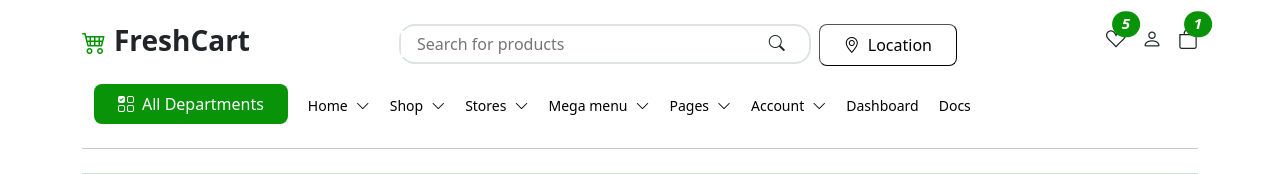
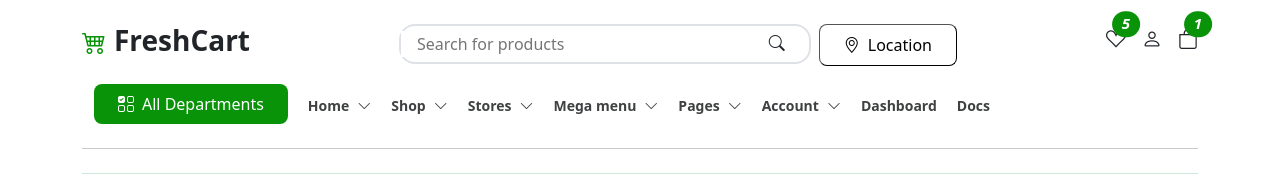
Before and after one commit to Madhu12061993/react-task-freshcart, a React (Vite) app: page / in a window 1280 px wide. Shown: the top 174 px of the page. Built offline with nearby package versions, Linux system fonts and the light colour scheme.

Commit message:
changed in hover  only one menu

```diff
--- a/src/component/FeatureCarousal.tsx
+++ b/src/component/FeatureCarousal.tsx
@@ -65,7 +65,7 @@ const dataArr = (arr: Carousal[], size: number) => {
 
     if (chunk.length < size && result.length > 0) {
       const prev = result[result.length - 1];
-      chunk = [...prev.slice(size-(size-chunk.length)) , ...chunk];
+      chunk = [...prev.slice(size - (size - chunk.length)), ...chunk];
     }
     result.push(chunk);
   }
@@ -74,7 +74,7 @@ const dataArr = (arr: Carousal[], size: number) => {
 
 const groupData = dataArr(datas, 4);
 const FeatureCarousal = () => {
-  const [isHovered , setisHovered] = useState(false);
+  const [isHovered, setisHovered] = useState<number | null>(null);
   return (
     <>
 
@@ -86,19 +86,23 @@ const FeatureCarousal = () => {
 
               <div key={i} className={`carousel-item ${i === 0 ? "active" : ""} `}>
                 <div className='row row-cols-1 row-cols-md-4  '>
-                  {group.map((item, index) => (
-                    <div key={index} className="col">
-                      <div className={`card ${isHovered ? "border-success" : ""}`}
-                       onMouseEnter={() => setisHovered(true)}
-                       onMouseLeave={() => setisHovered(false)}>
-                        <figure className="figure text-center ">
-                          <img src={item.imagUrl} className="figure-img img-fluid rounded" alt={item.title} />
-                          <figcaption className="figure-caption">{item.title}</figcaption>
-                        </figure>
+                  {group.map((item, index) => {
+                    const UniqueIndex = i * 4 + index;
+                    return (
+                      <div key={UniqueIndex} className="col">
+                        <div className={`card ${isHovered === UniqueIndex ? "border-success" : ""}`}
+                          onMouseEnter={() => setisHovered(UniqueIndex)}
+                          onMouseLeave={() => setisHovered(null)}>
+                          <figure className="figure text-center ">
+                            <img src={item.imagUrl} className="figure-img img-fluid rounded" alt={item.title} />
+                            <figcaption className="figure-caption">{item.title}</figcaption>
+                          </figure>
+                        </div>
+
                       </div>
+                    );
 
-                    </div>
-                  ))}
+                  })}
                 </div>
               </div>
 
--- a/src/component/Navbr.tsx
+++ b/src/component/Navbr.tsx
@@ -4,86 +4,88 @@ import NavbarHovered, { Account, Docs, Home, MegaMenu, Pages, Shop, Stores } fro
 
 
 const Navbr = () => {
-    const [isHovered, setisHovered] = useState(false);
+    const [activeMenu, setactiveMenu] = useState<string | null>(null);
     return (
         <nav className="navbar navbar-light  ">
             <div className="container-fluid d-flex flex-row justify-content-start gap-1">
 
-                <button
-                    className={`navbar-brand fs-6 btn-cick text-white d-flex gap-2 px-4 py-2 rounded-3 border-0  ${isHovered ? "bg-success" : ""}`}
-                    onMouseEnter={() => setisHovered(true)}
-                    onMouseLeave={() => setisHovered(false)} >
+                <a
+                    className={`navbar-brand fs-6 btn-cick text-white d-flex gap-2 px-4 py-2 rounded-3 border-0  ${activeMenu === "Departments" ? "bg-success" : ""}`}
+                    onMouseEnter={() => setactiveMenu("Departments")}
+                    onMouseLeave={() => setactiveMenu(null)} >
                     <i className="bi bi-ui-checks-grid"></i>
                     All Departments
-                    {isHovered && <div className='hover-position'><NavbarHovered /></div>}
-                </button>
+                    {activeMenu === "Departments" && <div className='hover-position'><NavbarHovered /></div>}
+                </a>
                 <a className="navbar-brand " hovering-position href="#"
-                    onMouseEnter={() => setisHovered(true)}
-                    onMouseLeave={() => setisHovered(false)} >
+                    onMouseEnter={() => setactiveMenu("home")}
+                    onMouseLeave={() => setactiveMenu(null)} >
                     <span className='fonts-badges'>
-                        <span className={`${isHovered ? "text-success" : ""}`}>Home</span>
+                        <span className={`${activeMenu === "home" ? "hoverMenu" : ""}`}>Home</span>
 
                         <i className="bi bi-chevron-down ms-2"></i>
-                        {isHovered && <div className='Hover-position-home '> <Home /> </div>}
+                        {activeMenu === "home" && <div className='Hover-position-home '> <Home /> </div>}
                     </span>
                 </a>
                 <a className="navbar-brand fonts-badges" hovering-position href="#"
-                    onMouseEnter={() => setisHovered(true)}
-                    onMouseLeave={() => setisHovered(false)} >
+                    onMouseEnter={() => setactiveMenu("shop")}
+                    onMouseLeave={() => setactiveMenu(null)} >
                     <span className='fonts-badges'>
-                        <span className={`${isHovered ? "text-success" : ""}`}>Shop</span>
+                        <span className={`${activeMenu === "shop" ? "hoverMenu" : ""}`}>Shop</span>
 
                         <i className="bi bi-chevron-down ms-2"></i>
-                        {isHovered && <div className='Hover-position-shop '> <Shop/> </div>}
+                        {activeMenu === "shop" && <div className='Hover-position-shop '> <Shop /> </div>}
                     </span>
                 </a>
                 <a className="navbar-brand fonts-badges" hovering-position href="#"
-                    onMouseEnter={() => setisHovered(true)}
-                    onMouseLeave={() => setisHovered(false)} >
+                    onMouseEnter={() => setactiveMenu("store")}
+                    onMouseLeave={() => setactiveMenu(null)} >
                     <span className='fonts-badges'>
-                        <span className={`${isHovered ? "text-success" : ""}`}>Stores</span>
+                        <span className={`${activeMenu === "store" ? "hoverMenu" : ""}`}>Stores</span>
 
                         <i className="bi bi-chevron-down ms-2"></i>
-                        {isHovered && <div className='Hover-position-store '> <Stores /> </div>}
+                        {activeMenu === "store" && <div className='Hover-position-store '> <Stores /> </div>}
                     </span>
                 </a>
                 <a className="navbar-brand fonts-badges" href="#"
-                    onMouseEnter={() => setisHovered(true)}
-                    onMouseLeave={() => setisHovered(false)} >
+                    onMouseEnter={() => setactiveMenu("mega")}
+                    onMouseLeave={() => setactiveMenu(null)} >
                     <span className='fonts-badges'>
-                        <span className={`${isHovered ? "text-success" : ""}`}> Mega menu</span>
+                        <span className={`${activeMenu === "mega" ? "hoverMenu" : ""}`}> Mega menu</span>
                         <i className="bi bi-chevron-down ms-2"></i>
-                        {isHovered && <div className='Hover-position-menu'> <MegaMenu /> </div>}
+                        {activeMenu === "mega" && <div className='Hover-position-menu'> <MegaMenu /> </div>}
                     </span>
                 </a>
                 <a className="navbar-brand fonts-badges" hovering-position href="#"
-                    onMouseEnter={() => setisHovered(true)}
-                    onMouseLeave={() => setisHovered(false)} >
+                    onMouseEnter={() => setactiveMenu("page")}
+                    onMouseLeave={() => setactiveMenu(null)} >
                     <span className='fonts-badges'>
-                        <span className={`${isHovered ? "text-success" : ""}`}>Pages</span>
+                        <span className={`${activeMenu === "page" ? "hoverMenu" : ""}`}>Pages</span>
                         <i className="bi bi-chevron-down ms-2"></i>
-                        {isHovered && <div className='Hover-position-page '> <Pages /> </div>}
+                        {activeMenu === "page" && <div className='Hover-position-page '> <Pages /> </div>}
                     </span>
                 </a>
                 <a className="navbar-brand fonts-badges" hovering-position href="#"
-                    onMouseEnter={() => setisHovered(true)}
-                    onMouseLeave={() => setisHovered(false)} >
+                    onMouseEnter={() => setactiveMenu("account")}
+                    onMouseLeave={() => setactiveMenu(null)} >
                     <span className='fonts-badges '>
-                        <span className={`${isHovered ? "text-success" : ""}`}>Account</span>
+                        <span className={`${activeMenu === "account" ? "hoverMenu" : ""}`}>Account</span>
                         <i className="bi bi-chevron-down ms-2"></i>
-                        {isHovered && <div className='Hover-position-account '> <Account/> </div>}
+                        {activeMenu === "account" && <div className='Hover-position-account '> <Account /> </div>}
                     </span>
                 </a>
-                <a className="navbar-brand fonts-badges" href="#">
-                    <span className='fonts-badges'>Dashboard</span>
+                <a className="navbar-brand fonts-badges" href="#"
+                    onMouseEnter={() => setactiveMenu("dash")}
+                    onMouseLeave={() => setactiveMenu(null)} >
+                    <span className={` fonts-badges ${activeMenu === "dash" ? "hoverMenu" : ""}`}>Dashboard</span>
                 </a>
                 <a className="navbar-brand fonts-badges" hovering-position href="#"
-                    onMouseEnter={() => setisHovered(true)}
-                    onMouseLeave={() => setisHovered(false)} >
+                    onMouseEnter={() => setactiveMenu("docs")}
+                    onMouseLeave={() => setactiveMenu(null)} >
                     <span className='fonts-badges'>
-                        <span className={`${isHovered ? "text-success" : ""}`}>Docs</span>
-                        </span>
-                    {isHovered && <div className='Hover-position-doc '> <Docs /> </div>}
+                        <span className={`${activeMenu === "docs" ? "hoverMenu" : ""}`}>Docs</span>
+                    </span>
+                    {activeMenu === "docs" && <div className='Hover-position-doc '> <Docs /> </div>}
                 </a>
             </div>
         </nav>
--- a/src/component/css/PopularProducts.css
+++ b/src/component/css/PopularProducts.css
@@ -232,6 +232,10 @@ padding: 10px; */
     line-height: 23px;
     font-weight: 700;
 }
+/* all hover color */
+.hoverMenu {
+    color: rgb(9, 147, 9);
+}
 
 /* pages */
  .Hover-position-page {
@@ -275,6 +279,8 @@ padding: 10px; */
 
 .fonts-badges {
     font-size: 14px;
+    font-weight: 600;
+    color: rgb(63, 64, 65);
 
 }
 
--- a/src/component/hovered/navbar/NavbarHovered.tsx
+++ b/src/component/hovered/navbar/NavbarHovered.tsx
@@ -202,7 +202,7 @@ export const MegaMenu = () => {
               ))}
             </div>
             <div className="col menu-img mt-4">
-              <div className="card bg-dark text-white border-0 ">
+              <div className="card  text-white border-0 ">
                 <img src={vegetableBasket} className="card-img" alt="vegetableBasket" />
                 <div className="card-img-overlay d-flex justify-content-between mt-3 mx-2">
                   <div>
```
